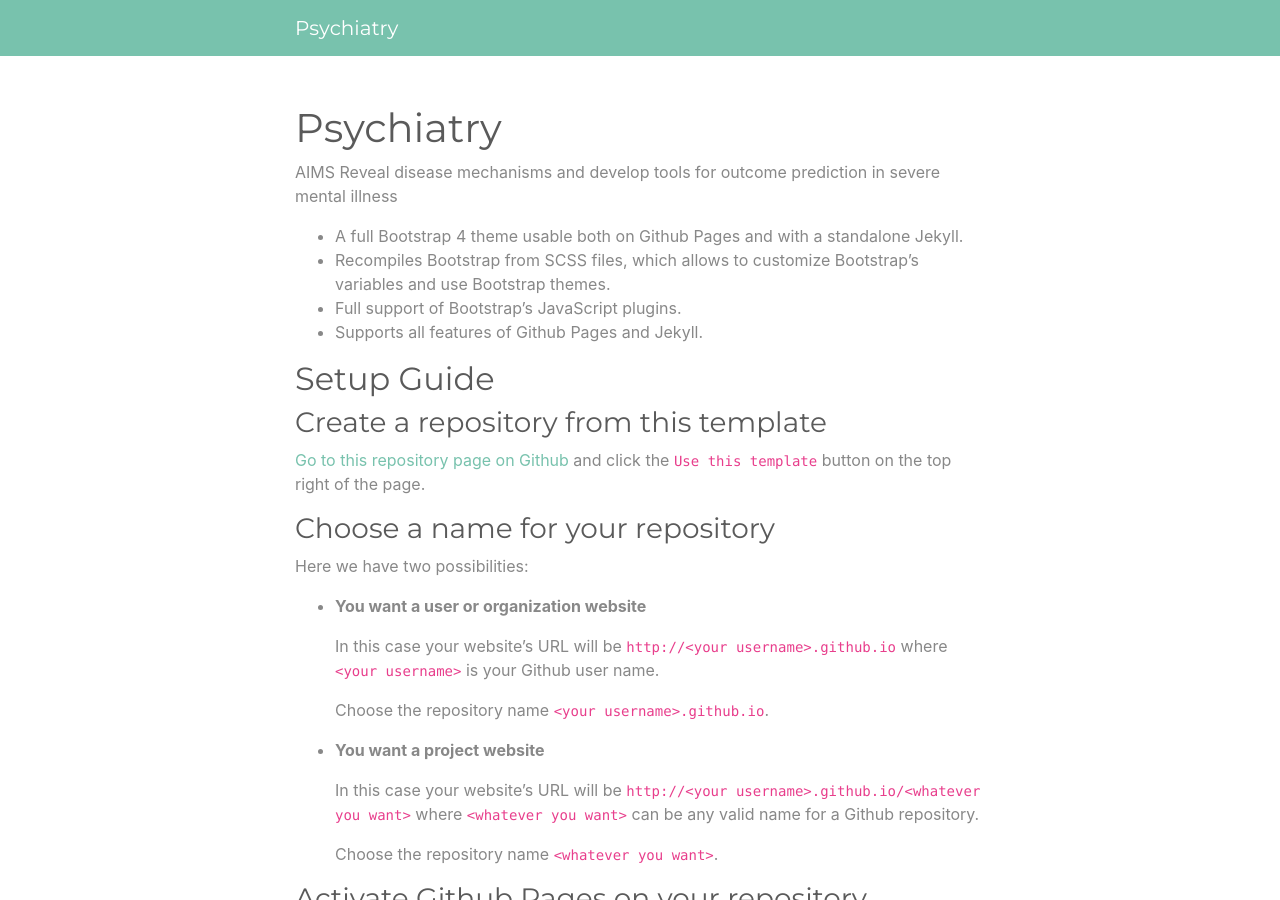
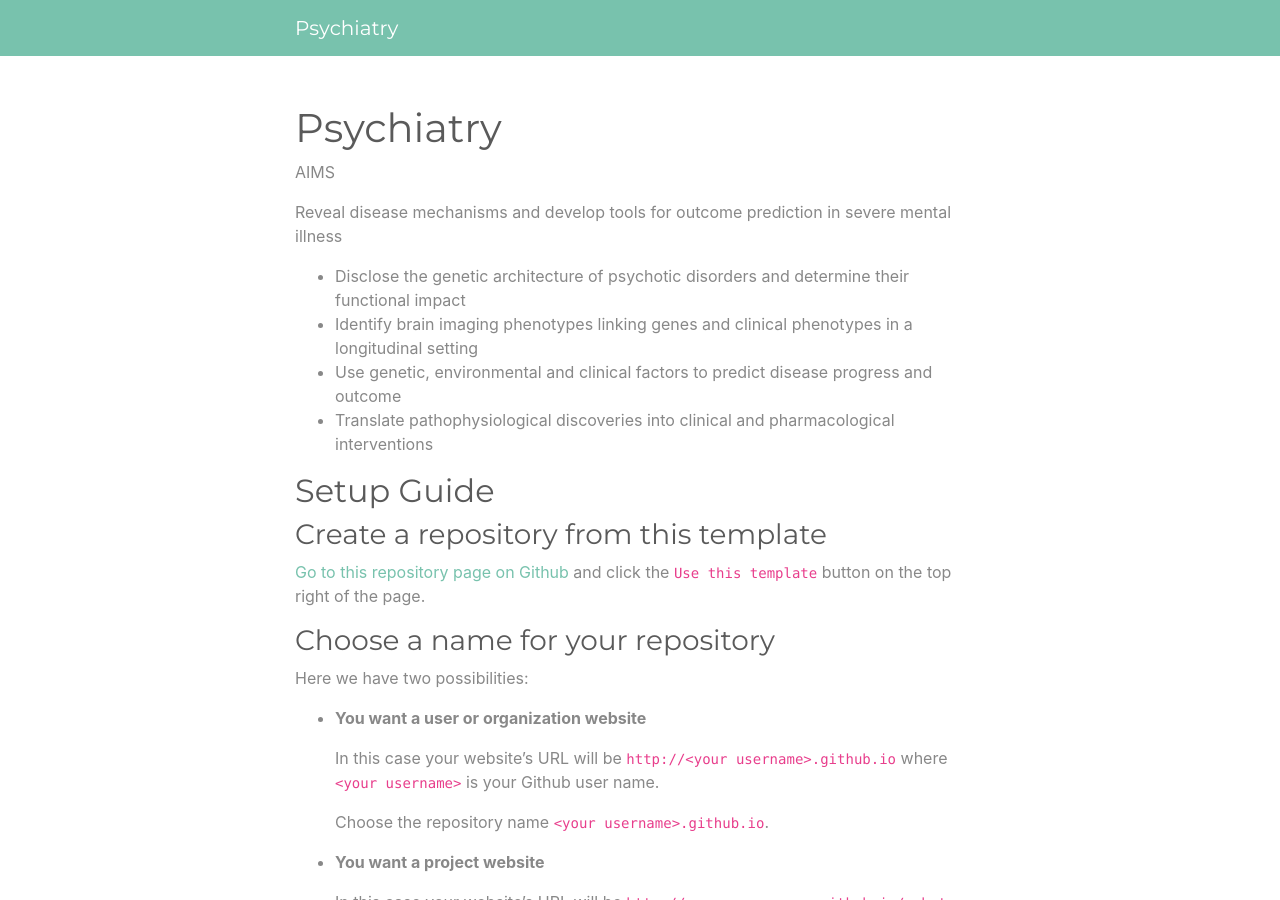
Before and after one commit to sumairhassan/test1, a Jekyll site: the page built from index.md, in a window 1280 px wide and 900 px high. Built offline with Jekyll 4.4.1, drawn with Linux system fonts in a browser that asks for light colours.

Commit message:
Update index.md

```diff
--- a/index.md
+++ b/index.md
@@ -4,12 +4,13 @@ title: Psychiatry
 ---
 
 AIMS
+
 Reveal disease mechanisms and develop tools for outcome prediction in severe mental illness
 
-* A full Bootstrap 4 theme usable both on Github Pages and with a standalone Jekyll.
-* Recompiles Bootstrap from SCSS files, which allows to customize Bootstrap's variables and use Bootstrap themes.
-* Full support of Bootstrap's JavaScript plugins.
-* Supports all features of Github Pages and Jekyll.
+* Disclose the genetic architecture of psychotic disorders and determine their functional impact
+* Identify brain imaging phenotypes linking genes and clinical phenotypes in a longitudinal setting
+* Use genetic, environmental and clinical factors to predict disease progress and outcome
+* Translate pathophysiological discoveries into clinical and pharmacological interventions
 
 ## Setup Guide
 
```
